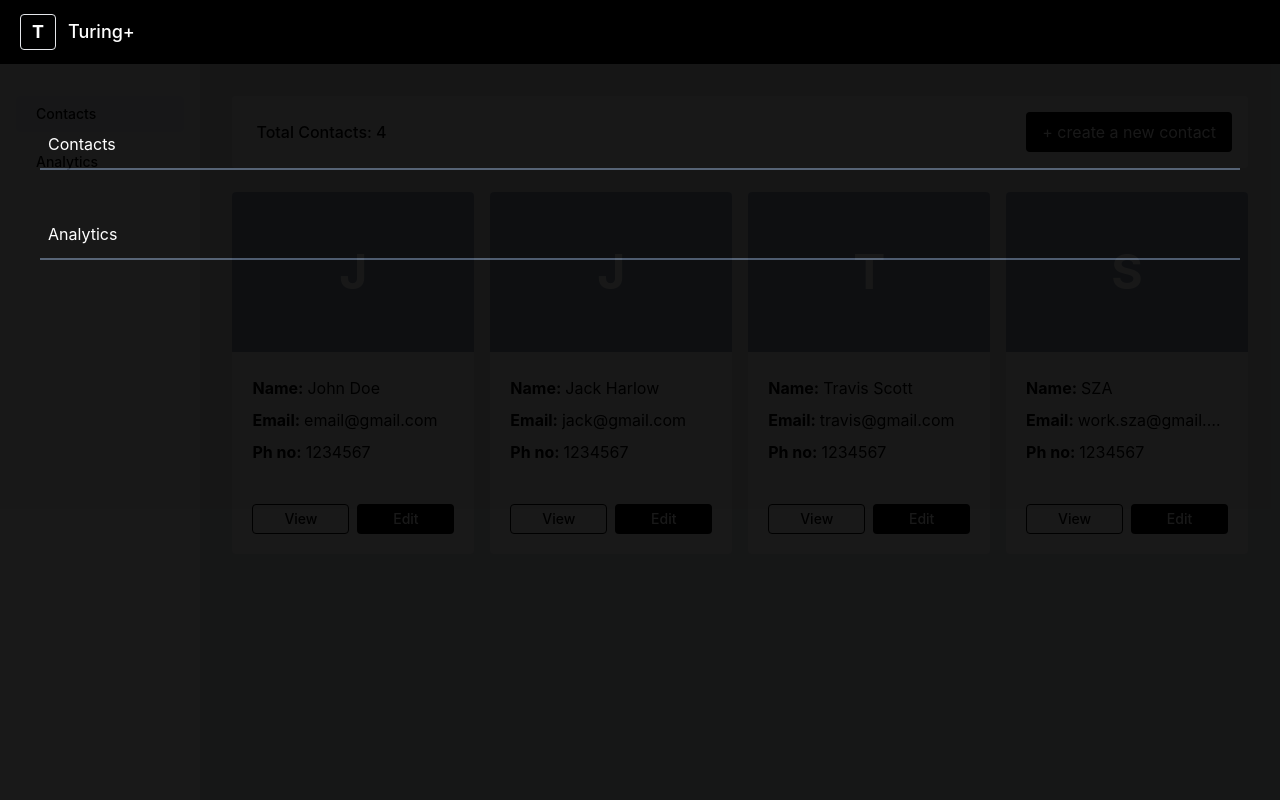
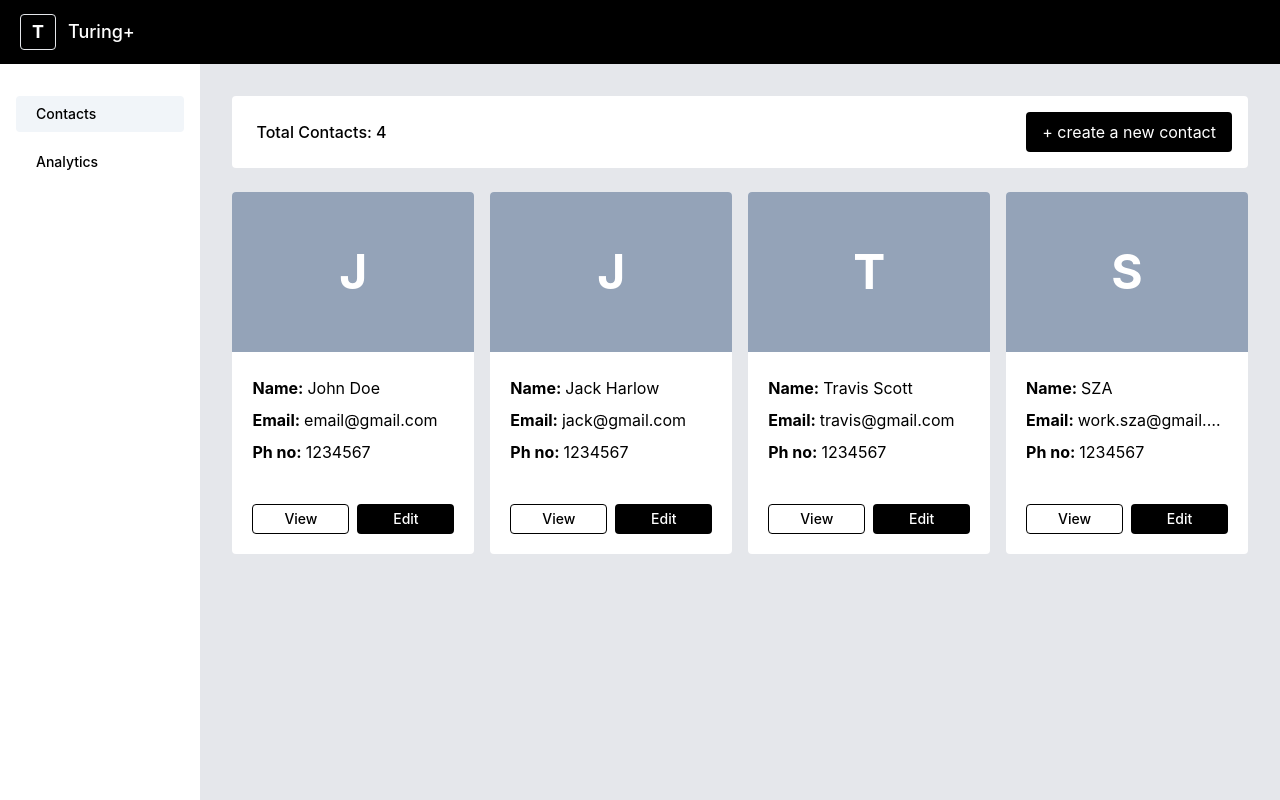
Before and after one commit to AdityaP68/contact-management-taiyo, a React (Vite) app: page / in a window 1280 px wide. Built offline with nearby package versions, Linux system fonts and the light colour scheme.

Commit message:
remaining comments added

```diff
--- a/src/layout/Layout.tsx
+++ b/src/layout/Layout.tsx
@@ -3,18 +3,23 @@ import Sidebar from "./Sidebar/Sidebar";
 import Navbar from "./Navbar/Navbar";
 import { Link } from "react-router-dom";
 
+// Define the props for the Layout component
 type LayoutProps = {
   children: React.ReactNode;
 };
 
+// Layout: A functional component to create the layout structure of the app
 function Layout({ children }: LayoutProps) {
-  const [isMenuOpen, setIsMenuOpen] = useState(true);
+  // State to control the visibility of the menu
+  const [isMenuOpen, setIsMenuOpen] = useState(false);
 
   return (
     <div className="h-screen h-max-screen w-screen bg-gray-200">
+      {/* Render the menu overlay */}
       {isMenuOpen && (
         <div className="h-screen w-screen bg-black absolute opacity-90 z-[10000]">
           <ul className="mt-20 text-white w-full p-10 py-10 flex flex-col gap-10">
+            {/* Menu items */}
             <li className="border-b-2 border-slate-600 py-3 px-2">
               <Link to={"/"}>Contacts</Link>
             </li>
@@ -24,10 +29,13 @@ function Layout({ children }: LayoutProps) {
           </ul>
         </div>
       )}
+      {/* Render the Navbar */}
       <Navbar setIsMenuOpen={setIsMenuOpen} />
       <div className="flex h-full pt-16">
+        {/* Render the Sidebar */}
         <Sidebar />
         <main className="flex flex-col align-center w-full h-full overflow-y-auto p-8">
+          {/* Render the children components */}
           {children}
         </main>
       </div>
```
